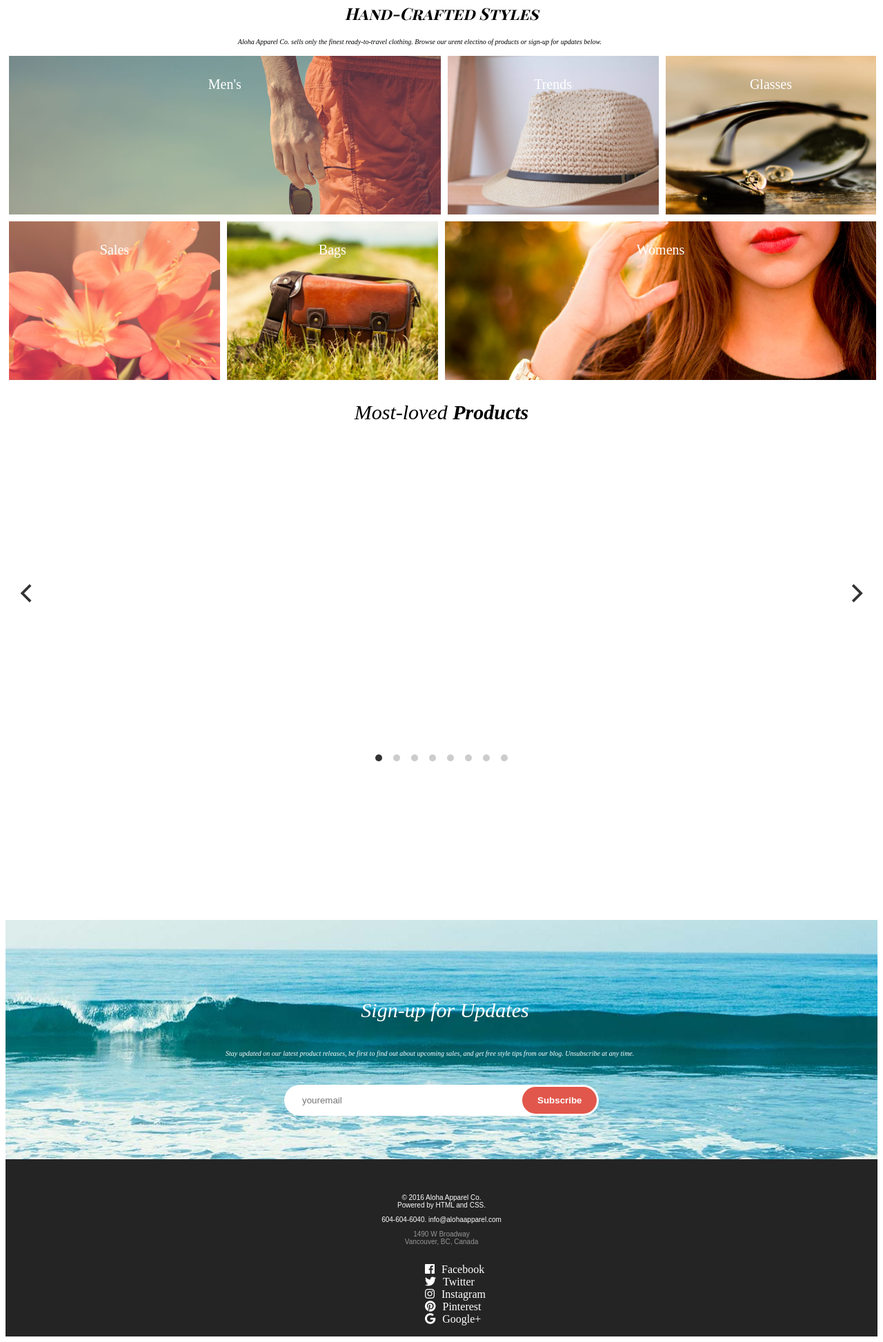
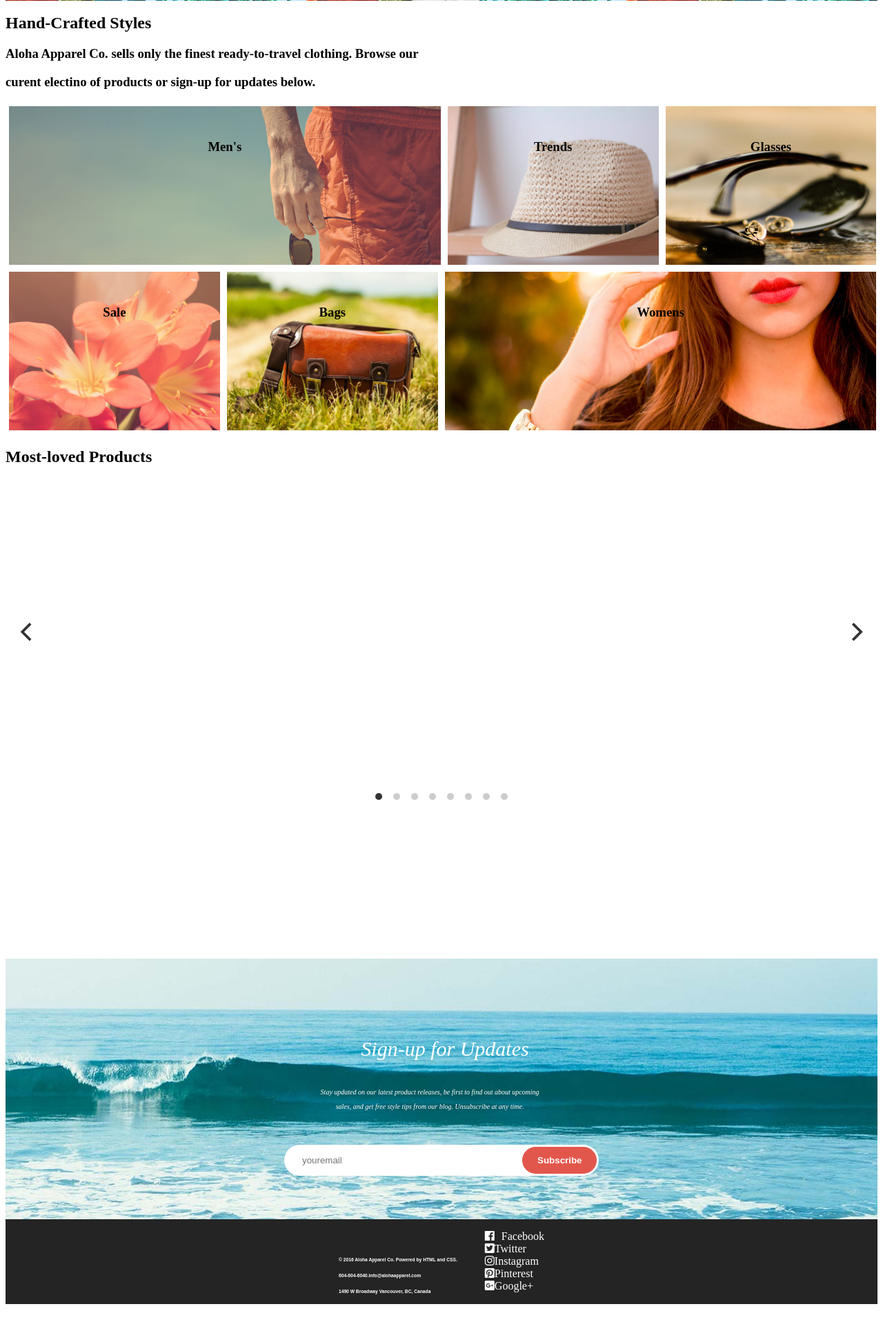
Before and after one commit to xufelixu/Aloha, a plain HTML site: page index.html in a window 1280 px wide. Shown: the part 375-2321 px from the top of the page at 69% size. After the commit the page ends 2274 px from the top, so only its background shows below. Drawn offline with nearby package versions, Linux system fonts and the light colour scheme; files whose address does not match are found by name.

Commit message:
Add files via upload

```diff
--- a/index.html
+++ b/index.html
@@ -18,44 +18,39 @@
 <!-- logo -->
 
 <body>
-    <div class="navigation-container">
+    <div class="container">
         <div class="logo">
-            <a href="#"> <img src="project-01/images/aloha-logo.svg" alt="aloha-logo"></a>
+            <header id="top">
+                <img src="project-01/images/aloha-logo.svg" alt="aloha-logo">
+            </header>
         </div>
-
-
         <!-- navigation -->
-        <ul class="navi">
-            <li class="about"> <a href="About.html">ABOUT</a> </li>
-            <li class="shop "> <a href="SHOP.html">SHOP</a> </li>
-            <li class="feature"> <a href="FEATURE">FEATURE</a> </li>
-            <li class='update'> <a href="UPDATE">UPDATE</a> </li>
-        </ul>
+        <div class="navi">
+            <nav>
+                <a href="About.html">ABOUT</a>
+                <a href="SHOP.html">SHOP</a>
+                <a href="FEATURE">FEATURE</a>
+                <a href="UPDATE">UPDATE</a>
+            </nav>
+        </div>
         <!-- cart icon -->
-
         <div class="cart-icon">
-            <a href="#"> <img src="project-01/images/cart-icon.svg" alt="cart-icon"></a>
+            <img src="project-01/images/cart-icon.svg" alt="cart-icon">
         </div>
 
     </div>
 
-
-
-
-
+    <!-- bkgd-banner -->
     <div class="bkgd-banner">
-        <h2>NEW COLLECTION</h2>
-        <h1>Spring / Summer 2019</h1>
+        <h2 class="banner-text-1">NEW COLLECTION</h2>
+        <h2 class="banner-text-2">Spring / Summer 2019</h2>
     </div>
 
-
-
-
-    <div class="article">
-        <h2>Hand-Crafted <span>Styles</span></h2>
+    <div class="text-mid">
+        <h2>Hand-Crafted <strong>Styles</strong></h2>
         <h3>Aloha Apparel Co. sells only the finest ready-to-travel clothing.
-            Browse our urent electino of products or
-            sign-up for updates below.
+            Browse our <p>curent electino of products or
+                sign-up for updates below.</p>
         </h3>
     </div>
 
@@ -64,33 +59,31 @@
 
         <div class="category">
             <div class="men">
-                <a href="#"><span>Men's</span></a>
+                <h3> Men's</h3>
             </div>
             <div class="trends">
-                <a href="#"><span>Trends</span></a>
+                <h3>Trends</h3>
             </div>
             <div class="glasses">
-                <a href="#"><span>Glasses</span></a>
+                <h3>Glasses</h3>
             </div>
 
             <div class="sales">
-                <a href="#"><span>Sales</span></a>
+                <h3>Sale</h3>
             </div>
             <div class="bags">
-                <a href="#"><span>Bags</span></a>
+                <h3>Bags</h3>
             </div>
             <div class="womens">
-                <a href="#"><span>Womens</span></a>
+                <h3>Womens</h3>
             </div>
 
         </div>
 
-        <div class="products">
-            <H2>Most-loved <b>Products</b></h2>
-        </div>
 
+        <H2>Most-loved <strong>Products</strong></h2>
 
-
+        <div class="conainter-moving"></div>
 
         <div class="main-carousel">
             <div class="carousel-cell">
@@ -141,8 +134,9 @@
             <h1>Sign-up for Updates</h1>
             <form action="http://www.google.com" method="post">
                 <div class="sign-up-text">
-                    Stay updated on our latest product releases, be first to find out about upcoming sales, and
-                    get free style tips from our blog. Unsubscribe at any time.
+                    Stay updated on our latest product releases, be first to find out about upcoming<p> sales, and
+                        get
+                        free style tips from our blog. Unsubscribe at any time.</p>
                 </div>
 
                 <div class="password">
@@ -153,43 +147,30 @@
         </div>
 
         <footer class="footer">
-
             <div class="footer-container">
-
                 <div class="copy-icon">
-                    <p>&copy; 2016 Aloha Apparel Co. <br /> Powered by HTML and CSS.</p>
-                    <p>604-604-6040. <a href="mailto:info@alohapparel.com">info@alohaapparel.com</a></p>
-                    <p id="address">1490 W Broadway <br /> Vancouver, BC, Canada</p>
+                    <h6>&copy;
+                        2016 Aloha Apparel Co.
+                        Powered by HTML and CSS.
+                    </h6>
+                    <h6>604-604-6040.<a href="info@alohaapparel.com">info@alohaapparel.com</a>
+                    </h6>
+                    <h6>1490 W Broadway
+                        Vancouver, BC, Canada
+                    </h6>
                 </div>
 
+                <div class="social-media">
+                    <ul class="icon">
+                        <li><a href="#"><i class="fab fa-facebook"></i><span>Facebook</span></a></li>
+                        <li><i class="fab fa-twitter-square"></i><a href="www.Twitter.com">Twitter</a></li>
+                        <li><i class="fab fa-instagram"></i><a href="www.Instagram">Instagram</a></li>
+                        <li><i class="fab fa-pinterest-square"></i><a href="www.Pinterest.com">Pinterest</a></li>
+                        <li><i class="fab fa-google-plus-square"></i><a href="www.google.com">Google+</a></li>
+                    </ul>
+                </div>
             </div>
-
-            <div class="social-media">
-                <ul>
-
-                    <li>
-                        <a href="#"><i class="fab fa-facebook" aria-hidden="true"></i><span>Facebook</span>
-                        </a>
-                    </li>
-                    <li>
-                        <a href="#"><i class="fab fa-twitter" aria-hidden="true"></i><span>Twitter</span></a>
-                    </li>
-                    <li>
-                        <a href="#"> <i class="fab fa-instagram" aria-hidden="true"></i><span>Instagram</span> </a>
-                    </li>
-                    <li>
-                        <a href="#"><i class="fab fa-pinterest" aria-hidden="true"></i><span>Pinterest</span></a>
-                    </li>
-                    <li>
-                        <a href="#"> <i class="fab fa-google" aria-hidden="true"></i><span>Google+</span> </a>
-                    </li>
-
-                </ul>
-            </div>
-
-
         </footer>
-    </div>
 
 
 
@@ -198,7 +179,7 @@
 
 
 
-
+    </div>
 
 
 
--- a/style.css
+++ b/style.css
@@ -34,7 +34,6 @@
   font-weight: bold;
   font-style: normal;
 }
-
 /* pesudo to do some change
 h1:before {
   content: "hello";
@@ -56,15 +55,12 @@ h1:before {
   padding-bottom: 0px;
   height: 10%;
 }
-
 li {
   list-style: none;
 }
-
 .logo img {
   width: 80%;
 }
-
 .navi {
   order: 3;
   background-color: white;
@@ -79,14 +75,12 @@ li {
   padding-right: 20px;
   color: #e2574c;
 }
-
 .cart-icon {
   order: 2;
 
   flex-basis: 50%;
   height: 10%;
 }
-
 .cart-icon img {
   width: 30%;
   float: right;
@@ -121,7 +115,6 @@ h1 {
   font-weight: normal;
   font-style: italic;
 }
-
 .article h3 {
   font-weight: normal;
   font-style: italic;
@@ -136,7 +129,6 @@ h1 {
   flex-wrap: wrap;
   text-align: center;
 }
-
 .category a {
   text-decoration: none;
   color: white;
@@ -202,11 +194,9 @@ h1 {
   font-style: italic;
   font-size: 30px;
 }
-
 .main-carousel p {
   text-align: center;
 }
-
 .red {
   color: red;
 }
@@ -224,7 +214,6 @@ h1 {
   background-color: #e2574c;
   background-position: bottom;
 }
-
 .sign-up-text {
   color: white;
   padding: 40px;
@@ -234,7 +223,6 @@ h1 {
   font-weight: normal;
   font-style: italic;
 }
-
 .sign-up h1 {
   margin: auto;
   color: white;
@@ -245,7 +233,6 @@ h1 {
   font-weight: normal;
   font-style: italic;
 }
-
 .password {
   text-align: center;
   margin-right: 5%;
@@ -262,7 +249,6 @@ h1 {
   font-weight: bold;
   flex: 0 1 25%;
 }
-
 #youremail {
   display: block;
   height: 15px;
@@ -273,7 +259,6 @@ h1 {
   color: #888;
   flex: 0 1 70%;
 }
-
 .password {
   max-width: 450px;
   margin-left: 30%;
@@ -302,7 +287,6 @@ h1 {
 a:hover {
   color: red;
 }
-
 .copy-icon p {
   text-align: center;
 }
@@ -311,7 +295,6 @@ a:hover {
   text-decoration: none;
   color: white;
 }
-
 #address {
   color: #969696;
 }
@@ -319,12 +302,10 @@ a:hover {
 .social-media span {
   visibility: hidden;
 }
-
 .social-media ul {
   display: flex;
   align-items: flex-start;
 }
-
 .social-media a {
   color: white;
 }
@@ -334,14 +315,9 @@ a:hover {
     display: flex;
     flex-wrap: nowrap;
   }
-
   .logo {
     order: 1;
     width: 20%;
-
-    /* display: flex;
-    justify-content: center;
-    align-items: center; */
   }
 
   .navi {
@@ -358,17 +334,14 @@ a:hover {
     width: 200px;
     position: center;
   }
-
   .cart-icon img {
     width: 100px;
     position: center;
   }
-
   .cart-icon {
     order: 3;
     width: 20%;
   }
-
   .navi a {
     margin: 0px;
   }
@@ -402,7 +375,6 @@ a:hover {
     font-weight: normal;
     font-style: italic;
   }
-
   .article h3 {
     font-weight: normal;
     font-style: italic;
@@ -418,7 +390,6 @@ a:hover {
     flex-wrap: wrap;
     text-align: center;
   }
-
   .category a {
     text-decoration: none;
     color: white;
@@ -482,12 +453,9 @@ a:hover {
   .main-carousel {
     display: flex;
   }
-
   .red {
     color: red;
   }
-
-  /*   footer     */
 
   .sign-up {
     background: url("./project-01/images/wave-bkgd.jpg");
@@ -500,7 +468,6 @@ a:hover {
     background-color: #e2574c;
     background-position: bottom;
   }
-
   .sign-up-text {
     color: white;
     padding: 40px;
@@ -510,7 +477,6 @@ a:hover {
     font-weight: normal;
     font-style: italic;
   }
-
   .sign-up h1 {
     margin: auto;
     color: white;
@@ -521,7 +487,6 @@ a:hover {
     font-weight: normal;
     font-style: italic;
   }
-
   .password {
     text-align: center;
     margin-right: 5%;
@@ -538,7 +503,6 @@ a:hover {
     font-weight: bold;
     flex: 0 1 25%;
   }
-
   #youremail {
     display: block;
     height: 15px;
@@ -549,7 +513,6 @@ a:hover {
     color: #888;
     flex: 0 1 70%;
   }
-
   .password {
     max-width: 450px;
     margin-left: 30%;
@@ -578,7 +541,6 @@ a:hover {
   a:hover {
     color: red;
   }
-
   .copy-icon p {
     text-align: center;
   }
@@ -587,7 +549,6 @@ a:hover {
     text-decoration: none;
     color: white;
   }
-
   #address {
     color: #969696;
   }
@@ -666,7 +627,6 @@ a:hover {
   .sign-up-text {
     width: 90%;
   }
-
   .bkgd-banner {
     background: url(./project-01/images/banner-girl.png) no-repeat,
       url(./project-01/images/flower-bkgd.jpg);
@@ -674,16 +634,11 @@ a:hover {
     background-size: auto 300px, auto 600px;
     height: 250px;
   }
-
   .category {
     width: 110%;
   }
-
-
-
   .footer-container {
     display: flex;
-    align-items: center;
     justify-content: Space-between;
     color: white;
   }
```
